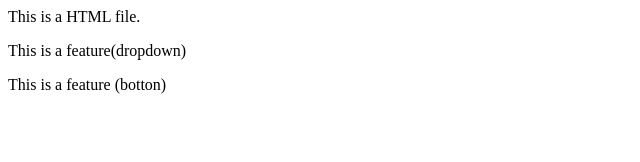
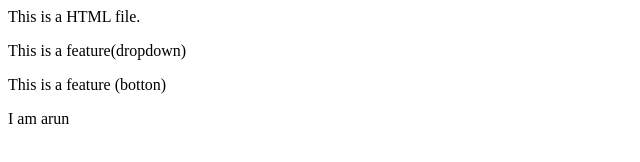
Before and after one commit to ArunRoshan123/localrepo, a plain HTML site: page index.html in a window 1280 px wide. Shown: the full height of the page, 0-640 px from the left. Drawn offline with Linux system fonts and the light colour scheme.

Commit message:
Modified the html

```diff
--- a/index.html
+++ b/index.html
@@ -1,3 +1,4 @@
 <p>This is a HTML file.<P>
 <p>This is a feature(dropdown)<p>
 <p>This is a feature (botton)<p>
+<p>I am arun<p>
```
